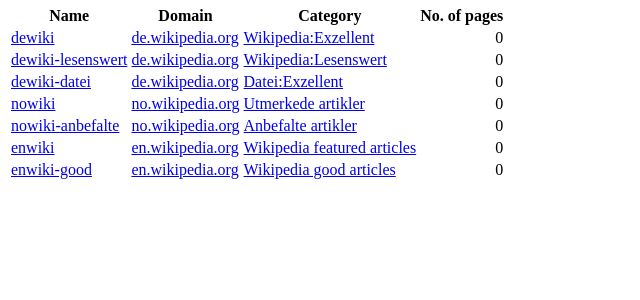
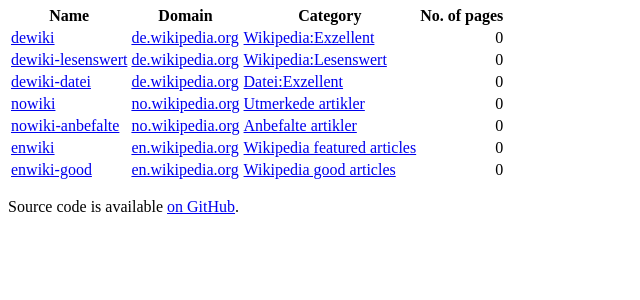
Before and after one commit to dapete42/random-featured, a PHP site: page / in a window 1280 px wide. Shown: the part 144-444 px from the top of the page, without its empty margins (0-640 px from the left). Run offline with PHP 8.4, Linux system fonts and the light colour scheme.

Commit message:
Add GitHub link to index page

```diff
--- a/public_html/index.php
+++ b/public_html/index.php
@@ -37,6 +37,7 @@ foreach ($data as $name => $entry) {
 }
 ?>
 	    </tbody>
-        </table>
+	</table>
+	<p>Source code is available <a href="https://github.com/dapete42/random-featured" title="GitHub repository dapete42/random-featured">on GitHub</a>.</p>
     </body>
 </html>
```
